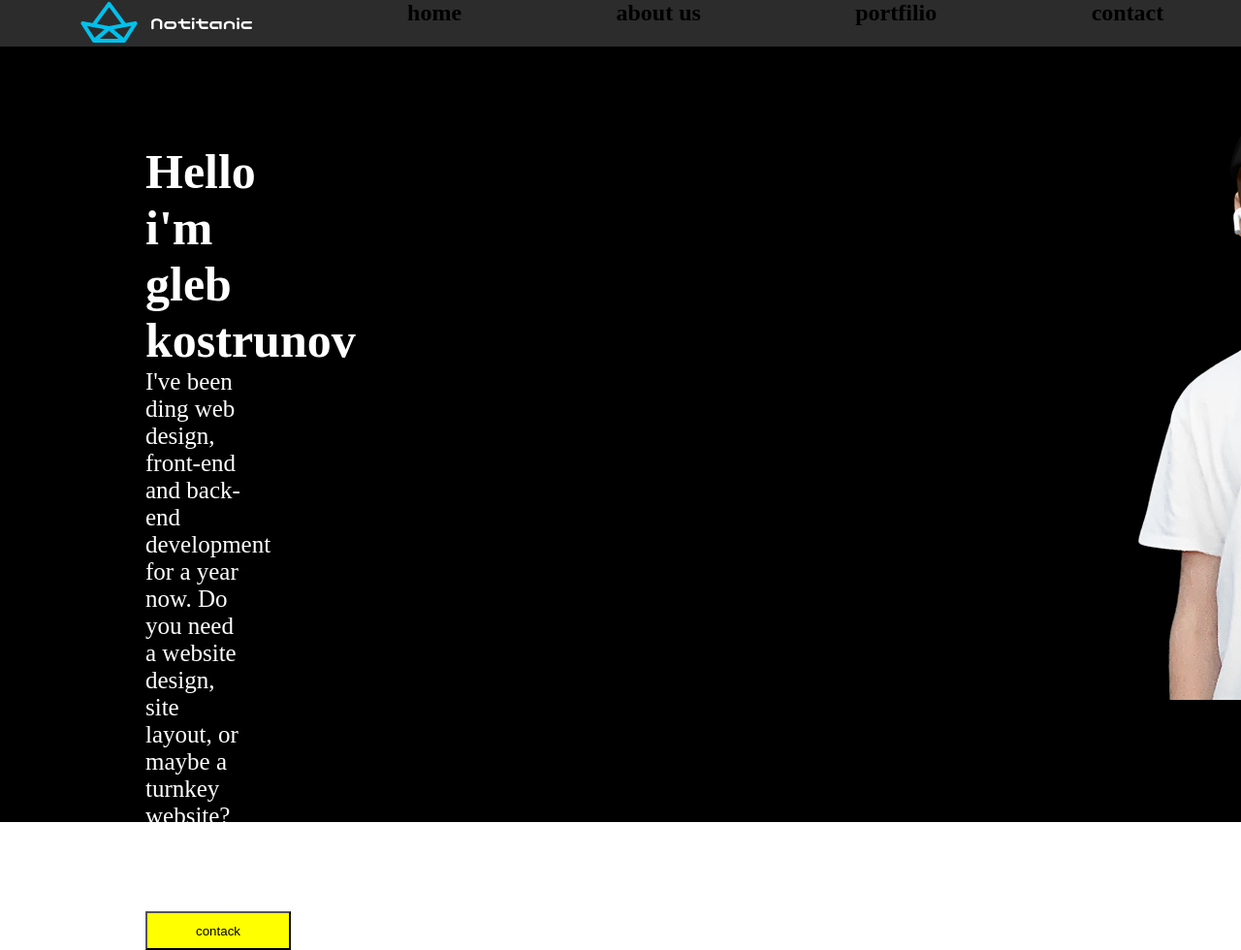
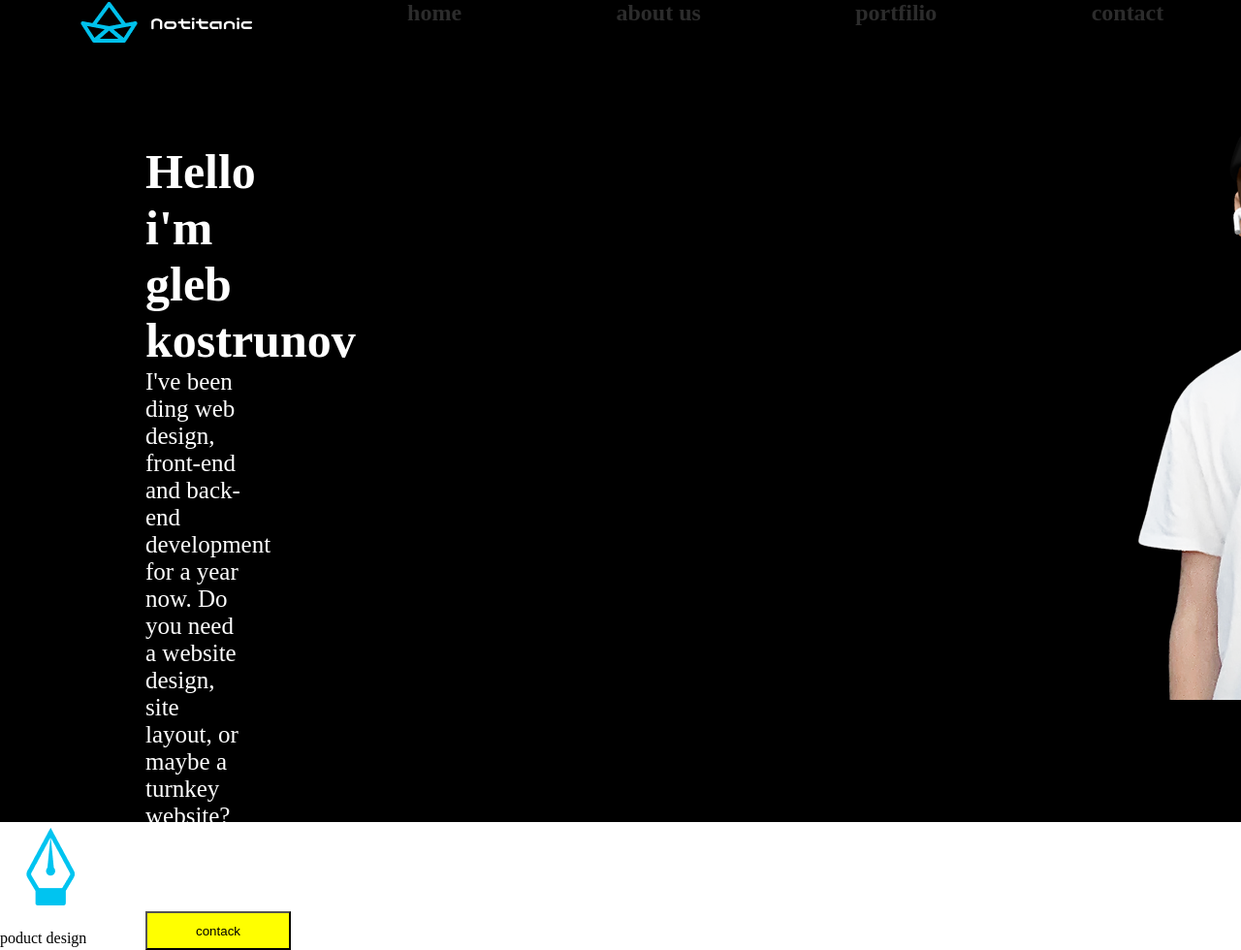
Before and after one commit to TRALEDON/MFP, a React (Vite) app: page / in a window 1280 px wide. Shown: the top 980 px of the page at 97% size. Built offline with nearby package versions, Linux system fonts and the light colour scheme.

Commit message:
5 commit

```diff
--- a/src/App.css
+++ b/src/App.css
@@ -7,8 +7,8 @@
 
 }
 nav{
-    background-color: #2C2C2C;
-    color: black;
+    background-color: black;
+    color: #2C2C2C;
     display: flex;
     justify-content: space-around;
 }
@@ -37,3 +37,10 @@ main{
     width: 150px;
     height: 40px;
 }
+car{
+  width: 270px;
+  height: 270px;
+  background-color: #f5f5f5;
+  border-radius: 16px;
+  padding: 20px;
+}
--- a/src/App.jsx
+++ b/src/App.jsx
@@ -2,12 +2,19 @@ import React from 'react'
 import "./App.css"
 import lg from "./assets/logo.png"
 import i from "./assets/i'm.png"
+import p from "./assets/pencil.png"
 const App = () => {
   return (
     <div>
       <nav><img src={lg} alt="" /> <h1 className='h1-nav'>home</h1> <h1 className='h1-nav'>about us</h1> <h1 className='h1-nav'>portfilio</h1><h1 className='h1-nav'>contact</h1></nav>
       <main> <div className='d-m'><h1 className='h-m'>Hello i'm gleb kostrunov</h1><p className='p-m'>I've been ding web design, front-end and back-end development for a year now. Do you need a website design, site layout, or maybe a turnkey website? Then contact me</p><button className='M-B'>contack</button></div>
       <div className='dd-m'><img src={i} alt="" /></div></main>
+      <div className="c-m">
+      <div className="card">
+      <img src={p} alt="" />
+      <p>poduct design</p>
+      </div>
+    </div>
     </div>
   )
 }
```
Also changed, not shown: src/assets/pencil.png (added).
